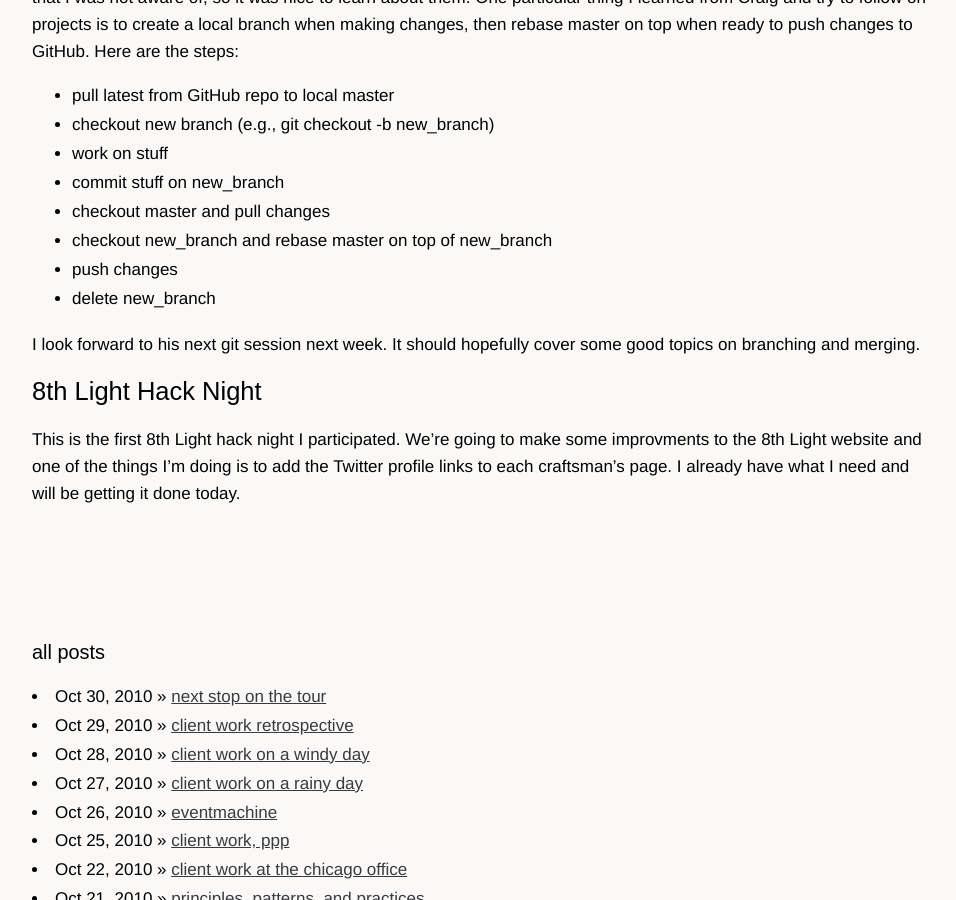
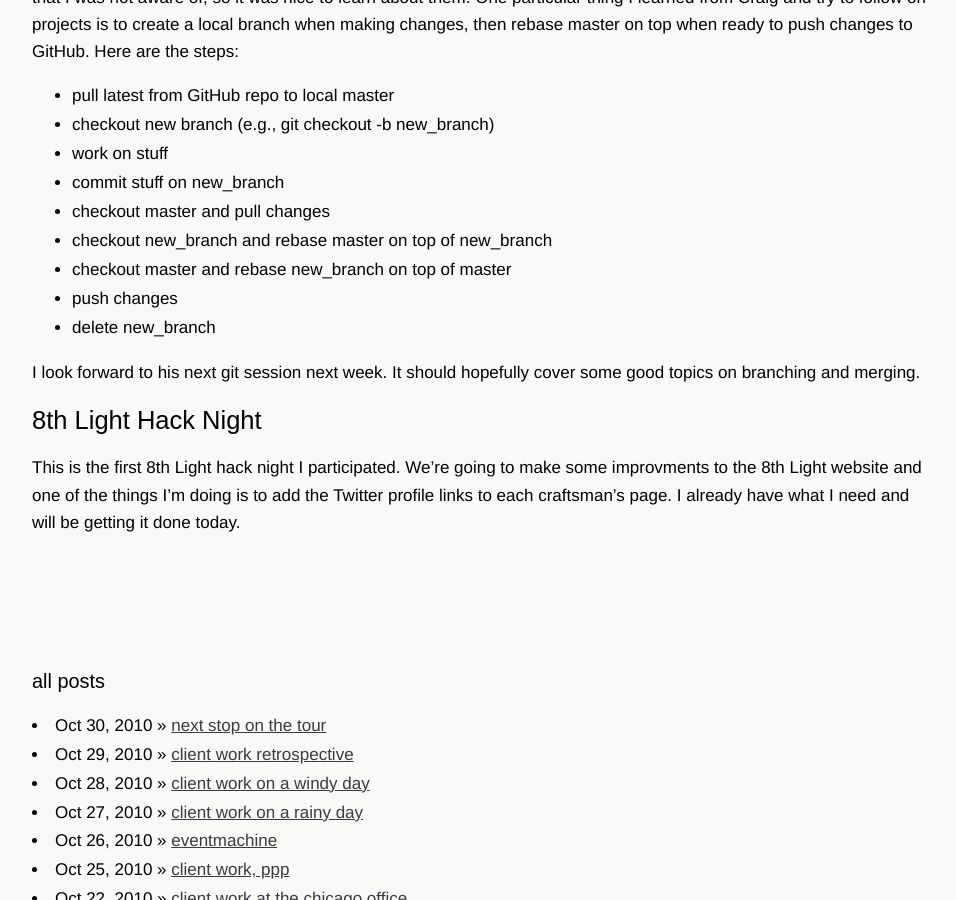
Before and after one commit to sl4m/skim.cc, a Jekyll site: the page built from _posts/2010-10-30-next-stop-on-the-tour.markdown, in a window 1280 px wide and 900 px high, scrolled down 560 px. Shown: the whole window, without its empty margins (160-1116 px from the left). Built offline with Jekyll 4.4.1, drawn with Linux system fonts in a browser that asks for light colours; Markdown is read by kramdown in place of the engine named in the settings; comment, search, counter and statistics services are not loaded.

Commit message:
updated post

```diff
--- a/_posts/2010-10-30-next-stop-on-the-tour.markdown
+++ b/_posts/2010-10-30-next-stop-on-the-tour.markdown
@@ -19,6 +19,7 @@ Craig continued his git series by talking in depth about a lot of git commands.
 * commit stuff on new\_branch
 * checkout master and pull changes
 * checkout new\_branch and rebase master on top of new\_branch
+* checkout master and rebase new\_branch on top of master
 * push changes
 * delete new\_branch
 
```
